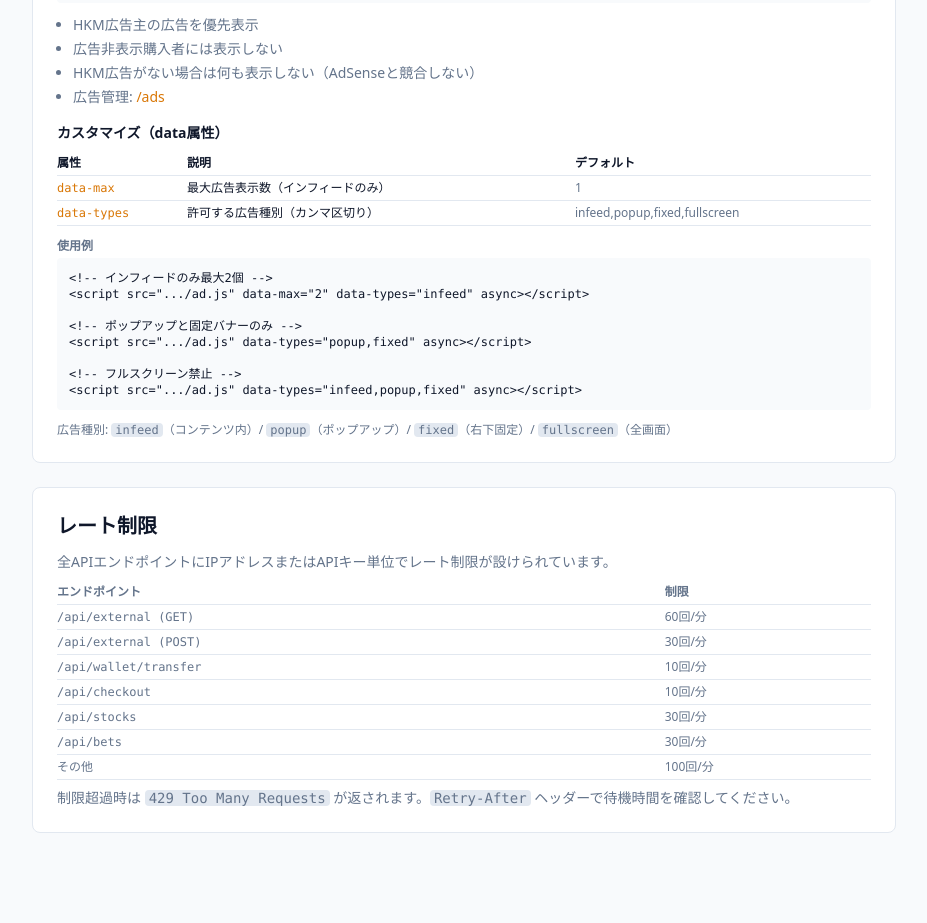
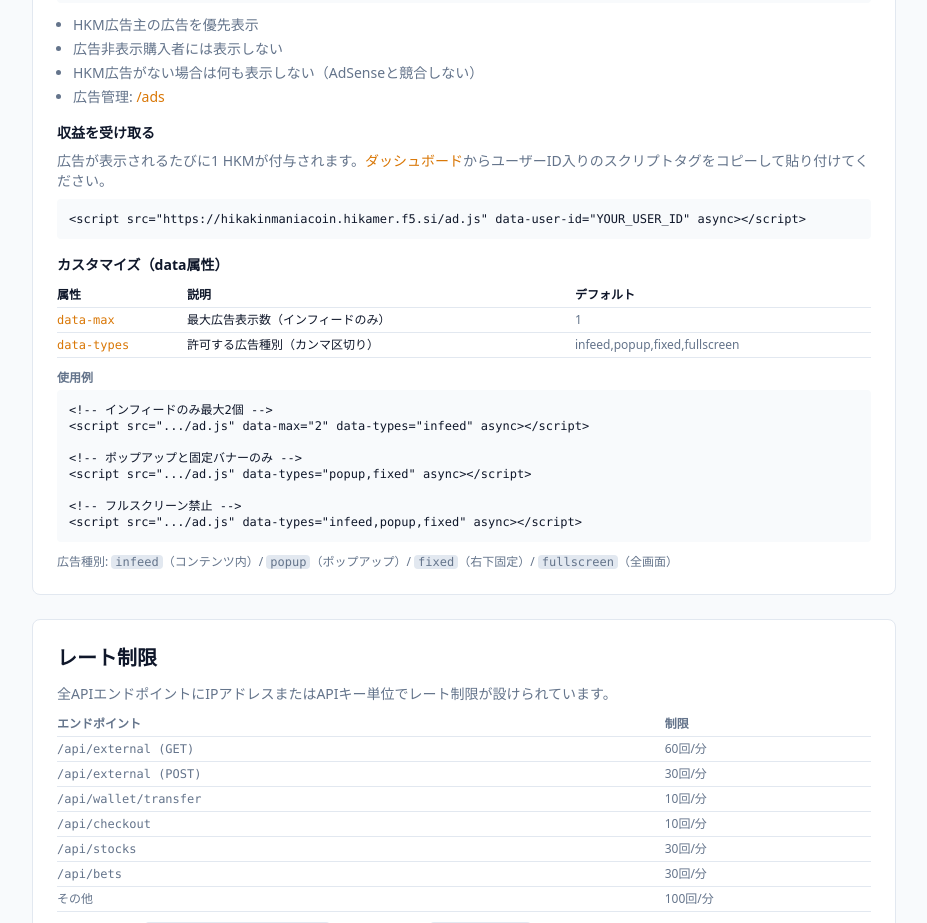
Before and after one commit to maebahesioru/hikamani-coin, a Next.js app: page /api-docs in a window 1280 px wide. Shown: the part 2840-3763 px from the top of the page, without its empty margins (176-1103 px from the left). Built offline with nearby package versions, Linux system fonts and the light colour scheme; no server answers.

Commit message:
docs: 広告収益受け取り方法をAPIドキュメントに追加

```diff
--- a/src/app/api-docs/page.tsx
+++ b/src/app/api-docs/page.tsx
@@ -194,6 +194,9 @@ export default function ApiDocsPage() {
             <li>HKM広告がない場合は何も表示しない（AdSenseと競合しない）</li>
             <li>広告管理: <a href="/ads" className="text-[var(--accent)] hover:underline">/ads</a></li>
           </ul>
+          <h3 className="mb-2 text-sm font-bold">収益を受け取る</h3>
+          <p className="mb-2 text-sm text-[var(--text-dim)]">広告が表示されるたびに1 HKMが付与されます。<a href="/dashboard" className="text-[var(--accent)] hover:underline">ダッシュボード</a>からユーザーID入りのスクリプトタグをコピーして貼り付けてください。</p>
+          <pre className="rounded bg-[var(--bg)] p-3 text-xs overflow-x-auto mb-4">{`<script src="https://hikakinmaniacoin.hikamer.f5.si/ad.js" data-user-id="YOUR_USER_ID" async></script>`}</pre>
           <h3 className="mb-2 text-sm font-bold">カスタマイズ（data属性）</h3>
           <table className="w-full text-xs mb-3">
             <thead><tr className="border-b border-[var(--border)]"><th className="text-left py-1">属性</th><th className="text-left py-1">説明</th><th className="text-left py-1">デフォルト</th></tr></thead>
```
